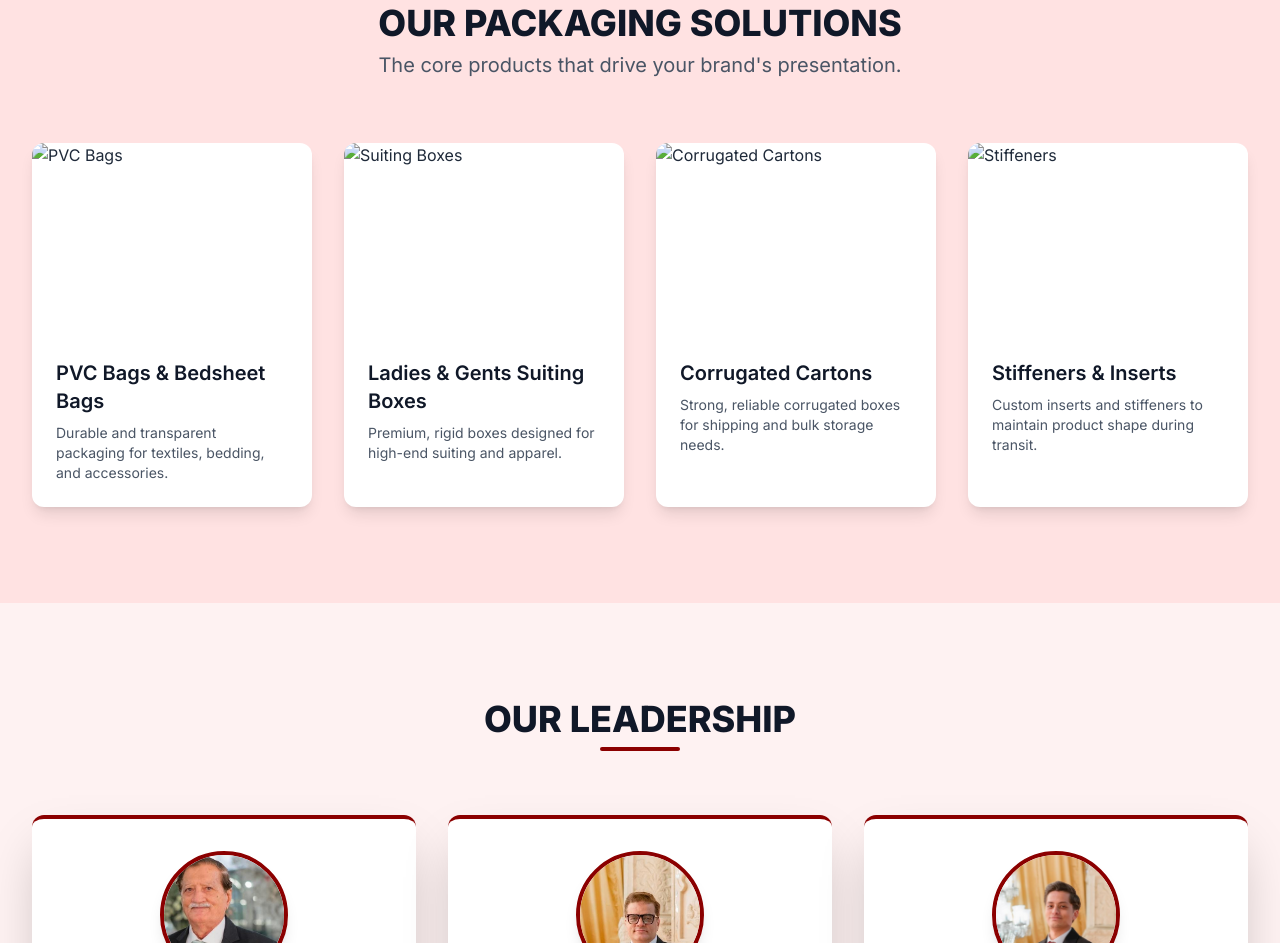
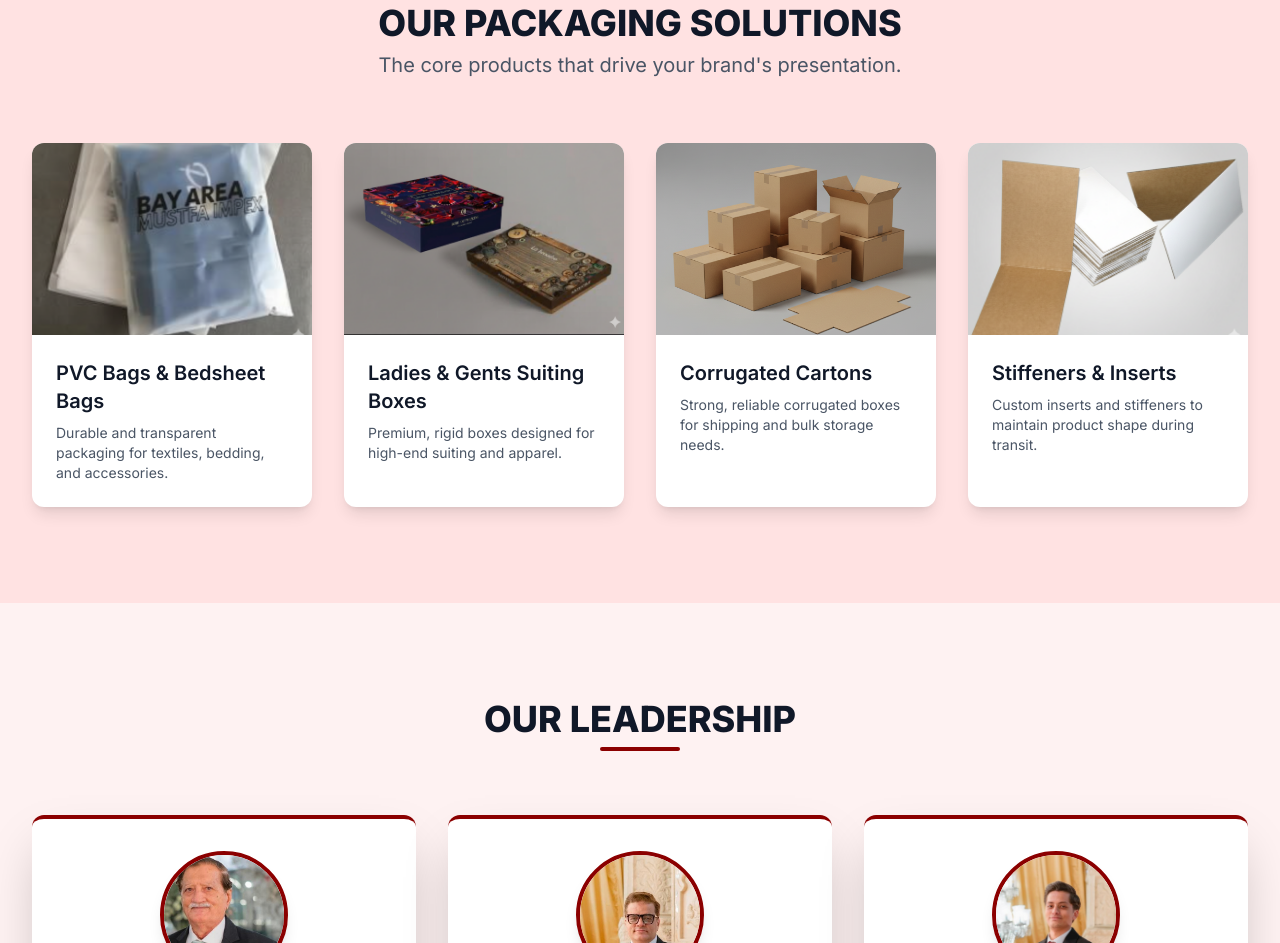
Before and after one commit to mustafakhalid2/MUSTAFA-IMPEX, a website: page index.html in a window 1280 px wide. Shown: the part 1337-2280 px from the top of the page. Drawn offline with Linux system fonts and the light colour scheme.

Commit message:
Update index.html

```diff
--- a/index.html
+++ b/index.html
@@ -135,7 +135,7 @@
 
                     <!-- Product Card 1 -->
                     <div class="bg-white rounded-xl shadow-lg overflow-hidden transition duration-300 hover:shadow-xl transform hover:scale-[1.02]">
-                        <img src="card-1" alt="PVC Bags" class="w-full h-48 object-cover">
+                        <img src="card-1.png" alt="PVC Bags" class="w-full h-48 object-cover">
                         <div class="p-6">
                             <h3 class="text-xl font-semibold text-gray-900 mb-2">PVC Bags & Bedsheet Bags</h3>
                             <p class="text-gray-600 text-sm">Durable and transparent packaging for textiles, bedding, and accessories.</p>
@@ -144,7 +144,7 @@
 
                     <!-- Product Card 2 -->
                     <div class="bg-white rounded-xl shadow-lg overflow-hidden transition duration-300 hover:shadow-xl transform hover:scale-[1.02]">
-                        <img src="card-2" alt="Suiting Boxes" class="w-full h-48 object-cover">
+                        <img src="card-2.png" alt="Suiting Boxes" class="w-full h-48 object-cover">
                         <div class="p-6">
                             <h3 class="text-xl font-semibold text-gray-900 mb-2">Ladies & Gents Suiting Boxes</h3>
                             <p class="text-gray-600 text-sm">Premium, rigid boxes designed for high-end suiting and apparel.</p>
@@ -153,7 +153,7 @@
 
                     <!-- Product Card 3 -->
                     <div class="bg-white rounded-xl shadow-lg overflow-hidden transition duration-300 hover:shadow-xl transform hover:scale-[1.02]">
-                        <img src="card-3" alt="Corrugated Cartons" class="w-full h-48 object-cover">
+                        <img src="card-3.png" alt="Corrugated Cartons" class="w-full h-48 object-cover">
                         <div class="p-6">
                             <h3 class="text-xl font-semibold text-gray-900 mb-2">Corrugated Cartons</h3>
                             <p class="text-gray-600 text-sm">Strong, reliable corrugated boxes for shipping and bulk storage needs.</p>
@@ -162,7 +162,7 @@
 
                     <!-- Product Card 4 -->
                     <div class="bg-white rounded-xl shadow-lg overflow-hidden transition duration-300 hover:shadow-xl transform hover:scale-[1.02]">
-                        <img src="card-4" alt="Stiffeners" class="w-full h-48 object-cover">
+                        <img src="card-4.png" alt="Stiffeners" class="w-full h-48 object-cover">
                         <div class="p-6">
                             <h3 class="text-xl font-semibold text-gray-900 mb-2">Stiffeners & Inserts</h3>
                             <p class="text-gray-600 text-sm">Custom inserts and stiffeners to maintain product shape during transit.</p>
```
